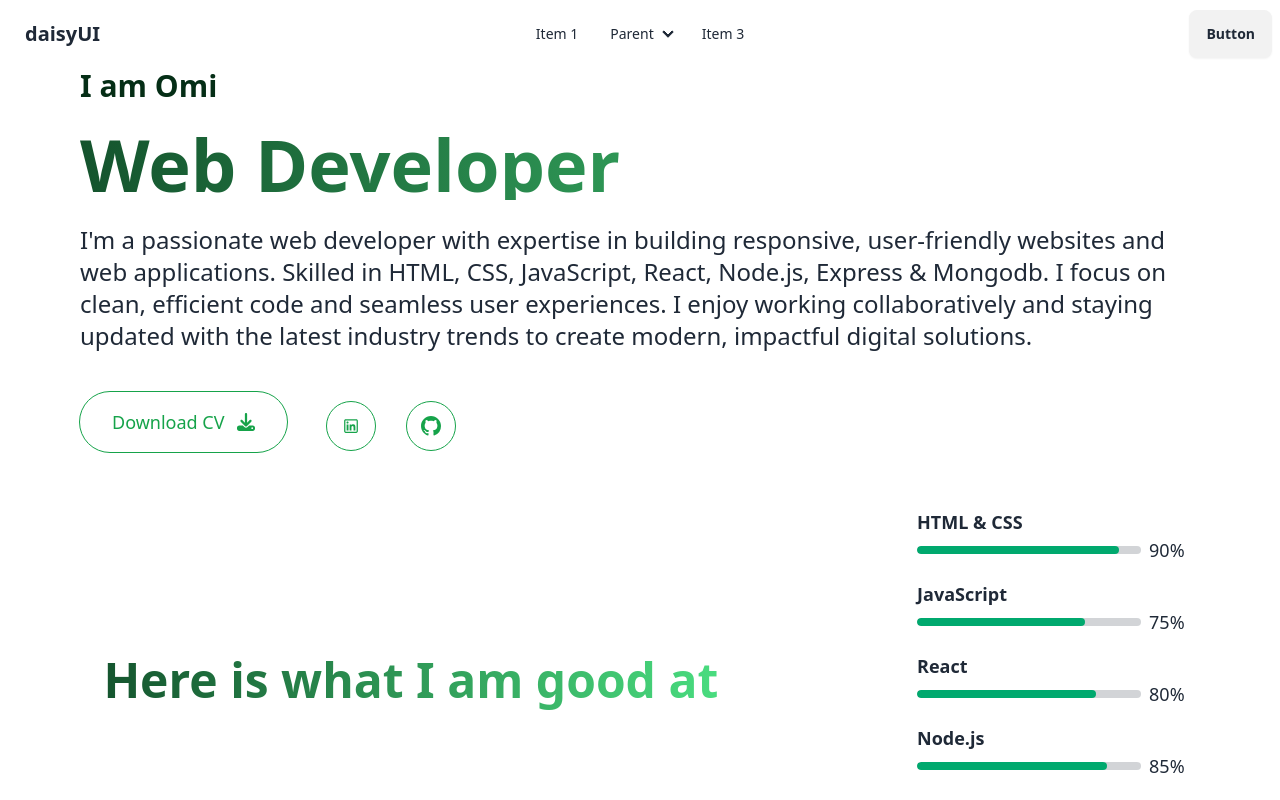
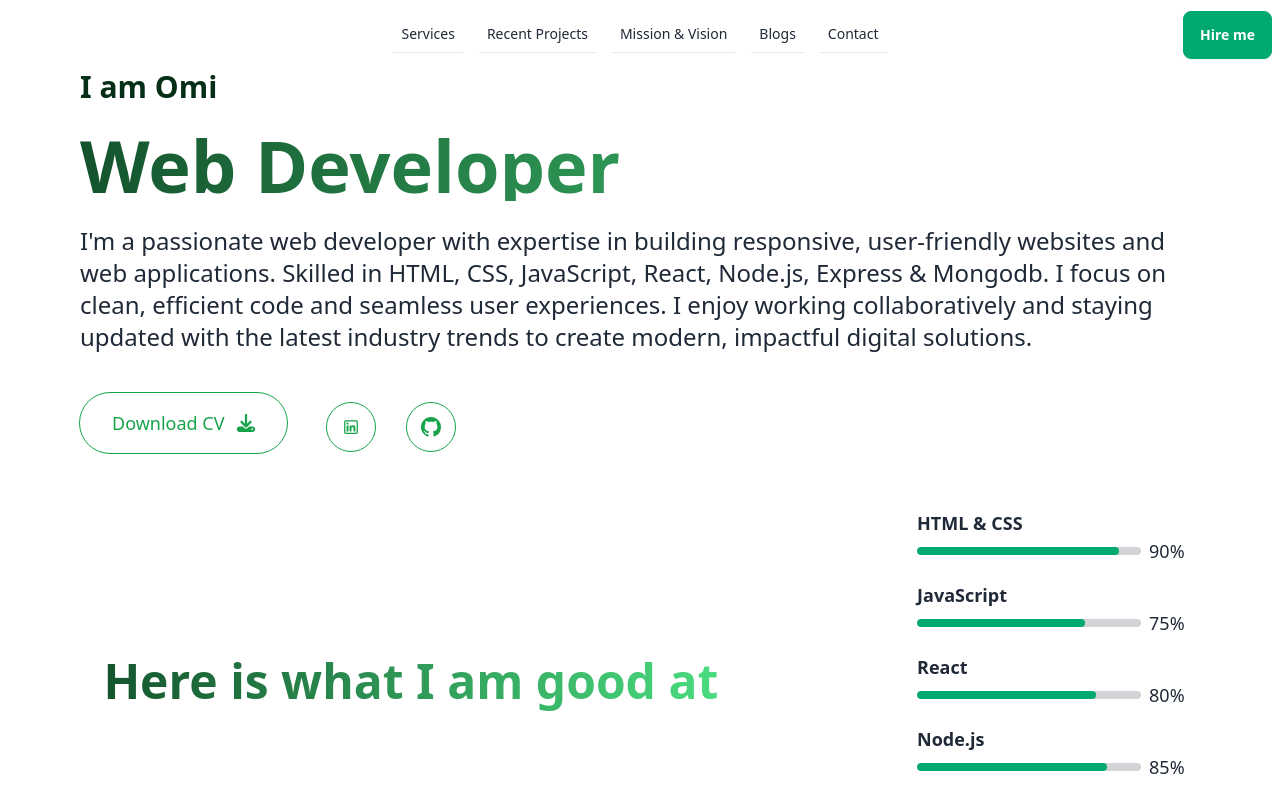
Before and after one commit to OMI786I/portfolio_client, a React (Vite) app: page / in a window 1280 px wide. Shown: the top 800 px of the page. Built offline with nearby package versions, Linux system fonts and the light colour scheme; no server answers.

Commit message:
added on top scroll and button functionality of banner

```diff
--- a/package.json
+++ b/package.json
@@ -10,12 +10,15 @@
     "preview": "vite preview"
   },
   "dependencies": {
+    "axios": "^1.7.7",
     "react": "^18.3.1",
     "react-dom": "^18.3.1",
     "react-hook-form": "^7.53.0",
     "react-icons": "^5.3.0",
     "react-multi-carousel": "^2.8.5",
-    "react-router-dom": "^6.27.0"
+    "react-router-dom": "^6.27.0",
+    "react-scroll": "^1.9.0",
+    "sweetalert2": "^11.14.3"
   },
   "devDependencies": {
     "@eslint/js": "^9.11.1",
--- a/src/component/Banner.jsx
+++ b/src/component/Banner.jsx
@@ -2,6 +2,7 @@ import React from "react";
 import { BsGithub } from "react-icons/bs";
 import { FaDownload } from "react-icons/fa6";
 import { LiaLinkedin } from "react-icons/lia";
+import { Link } from "react-router-dom";
 const Banner = () => {
   return (
     <div className="px-20">
@@ -19,17 +20,18 @@ const Banner = () => {
           create modern, impactful digital solutions.
         </p>
         <div className="my-10 flex gap-8 items-center">
-          <button
-            type="button"
+          <a
+            href="/Resume_Tahid.pdf"
+            download
             className="text-green-600 bg-white hover:bg-green-800 outline outline-green-600 outline-1
         focus:outline-none focus:ring-4 focus:ring-green-300 font-medium rounded-full text-lg px-8 py-4 text-center me-2 mb-2 dark:bg-green-600 dark:hover:bg-green-700 dark:focus:ring-green-800
-            hover:text-white
-            duration-150 flex items-center gap-3
-            "
+        hover:text-white duration-150 flex items-center gap-3"
           >
             Download CV <FaDownload />
-          </button>
-
+          </a>
+          <Link
+            to={"https://www.linkedin.com/in/touhid-sohrawardy-omi-741832332/"}
+          >
             <button
               type="button"
               className="text-green-600 bg-white hover:bg-green-800 outline outline-green-600 outline-1
@@ -38,7 +40,9 @@ const Banner = () => {
             >
               <LiaLinkedin className="text-xl" />
             </button>
+          </Link>
 
+          <Link to={"https://github.com/OMI786I"}>
             <button
               type="button"
               className="text-green-600 bg-white hover:bg-green-800 outline outline-green-600 outline-1
@@ -47,6 +51,7 @@ const Banner = () => {
             >
               <BsGithub className="text-xl" />
             </button>
+          </Link>
         </div>
       </div>
       <div></div>
--- a/src/component/ContactForm.jsx
+++ b/src/component/ContactForm.jsx
@@ -1,11 +1,18 @@
 // ContactForm.js
+import axios from "axios";
 import React from "react";
 import { useForm } from "react-hook-form";
 import { BiHome } from "react-icons/bi";
 import { MdEmail } from "react-icons/md";
 import { PiPhone } from "react-icons/pi";
+import Swal from "sweetalert2";
+import { animateScroll as scroll } from "react-scroll";
+import { AiOutlineArrowUp } from "react-icons/ai";
+const ContactForm = () => {
+  const scrollToTop = () => {
+    scroll.scrollToTop();
+  };
 
-const ContactForm = () => {
   const {
     register,
     handleSubmit,
@@ -14,6 +21,24 @@ const ContactForm = () => {
 
   const onSubmit = (data) => {
     console.log(data);
+
+    axios
+      .post("http://localhost:5000/contact", data)
+      .then((response) => {
+        if (response.data.insertedId) {
+          Swal.fire({
+            position: "top-end",
+            icon: "success",
+            title: "Thanks for your feedback",
+            showConfirmButton: false,
+            timer: 1500,
+          });
+        }
+        console.log(response);
+      })
+      .catch((error) => {
+        console.log(error);
+      });
   };
 
   return (
@@ -158,6 +183,16 @@ const ContactForm = () => {
           </div>
         </div>
       </div>
+      <div className="flex justify-end">
+        <div className="tooltip  " data-tip="On Top!">
+          <button
+            onClick={scrollToTop}
+            className="border rounded-full p-2 hover:bg-green-600 hover:text-white duration-200"
+          >
+            <AiOutlineArrowUp className="text-3xl" />
+          </button>
+        </div>
+      </div>
     </div>
   );
 };
--- a/src/home/Home.jsx
+++ b/src/home/Home.jsx
@@ -9,12 +9,24 @@ import ContactForm from "../component/ContactForm";
 const Home = () => {
   return (
     <div>
+      <div id="bannerSection">
         <Banner />
+      </div>
+      <div id="servicesSection">
         <Services />
+      </div>
+      <div id="recentProjectSection">
         <RecentProject />
+      </div>
+      <div id="missionVisionSection">
         <MissionVision />
+      </div>
+      <div id="blogsSection">
         <Blogs />
+      </div>
+      <div id="contactSection">
         <ContactForm />
+      </div>
     </div>
   );
 };
--- /dev/null
+++ b/src/shared/Footer.jsx
@@ -0,0 +1,19 @@
+import React from "react";
+
+const Footer = () => {
+  return (
+    <footer className="footer bg-neutral text-neutral-content p-10">
+      <nav>
+        <h6 className="footer-title">Services</h6>
+      </nav>
+      <nav>
+        <h6 className="footer-title">Company</h6>
+      </nav>
+      <nav>
+        <h6 className="footer-title">Legal</h6>
+      </nav>
+    </footer>
+  );
+};
+
+export default Footer;
--- a/src/shared/Navbar.jsx
+++ b/src/shared/Navbar.jsx
@@ -1,6 +1,67 @@
 import React from "react";
+import { NavLink } from "react-router-dom";
+import { Link } from "react-scroll";
 
 const Navbar = () => {
+  const navLink = (
+    <div className=" flex gap-4  ">
+      <Link
+        to="servicesSection"
+        smooth={true}
+        duration={500}
+        className="cursor-pointer"
+      >
+        <button className="border-b p-2 duration-200 hover:border-b-green-600 ">
+          Services
+        </button>
+      </Link>
+
+      <Link
+        to="recentProjectSection"
+        smooth={true}
+        duration={500}
+        className="cursor-pointer"
+      >
+        <button className="border-b p-2 duration-200 hover:border-b-green-600 ">
+          Recent Projects
+        </button>
+      </Link>
+
+      <Link
+        to="missionVisionSection"
+        smooth={true}
+        duration={500}
+        className="cursor-pointer"
+      >
+        <button className="border-b p-2 duration-200 hover:border-b-green-600 ">
+          Mission & Vision
+        </button>
+      </Link>
+
+      <Link
+        to="blogsSection"
+        smooth={true}
+        duration={500}
+        className="cursor-pointer"
+      >
+        <button className="border-b p-2 duration-200 hover:border-b-green-600 ">
+          Blogs
+        </button>
+      </Link>
+
+      <Link
+        to="contactSection"
+        smooth={true}
+        duration={500}
+        className="cursor-pointer"
+      >
+        <button className="border-b p-2 duration-200 hover:border-b-green-600 ">
+          Contact
+        </button>
+      </Link>
+    </div>
+  );
+
   return (
     <div>
       <div className="navbar bg-base-100">
@@ -26,52 +87,15 @@ const Navbar = () => {
               tabIndex={0}
               className="menu menu-sm dropdown-content bg-base-100 rounded-box z-[1] mt-3 w-52 p-2 shadow"
             >
-              <li>
-                <a>Item 1</a>
-              </li>
-              <li>
-                <a>Parent</a>
-                <ul className="p-2">
-                  <li>
-                    <a>Submenu 1</a>
-                  </li>
-                  <li>
-                    <a>Submenu 2</a>
-                  </li>
-                </ul>
-              </li>
-              <li>
-                <a>Item 3</a>
-              </li>
+              {navLink}
             </ul>
           </div>
-          <a className="btn btn-ghost text-xl">daisyUI</a>
         </div>
         <div className="navbar-center hidden lg:flex">
-          <ul className="menu menu-horizontal px-1">
-            <li>
-              <a>Item 1</a>
-            </li>
-            <li>
-              <details>
-                <summary>Parent</summary>
-                <ul className="p-2">
-                  <li>
-                    <a>Submenu 1</a>
-                  </li>
-                  <li>
-                    <a>Submenu 2</a>
-                  </li>
-                </ul>
-              </details>
-            </li>
-            <li>
-              <a>Item 3</a>
-            </li>
-          </ul>
+          <ul className="menu menu-horizontal px-1">{navLink}</ul>
         </div>
         <div className="navbar-end">
-          <a className="btn">Button</a>
+          <a className="btn btn-success text-white">Hire me</a>
         </div>
       </div>
     </div>
```
Also changed, not shown: 2 other files (tests, documents, lock files or other folders). Lines whose indentation alone changed are shown as unchanged.
